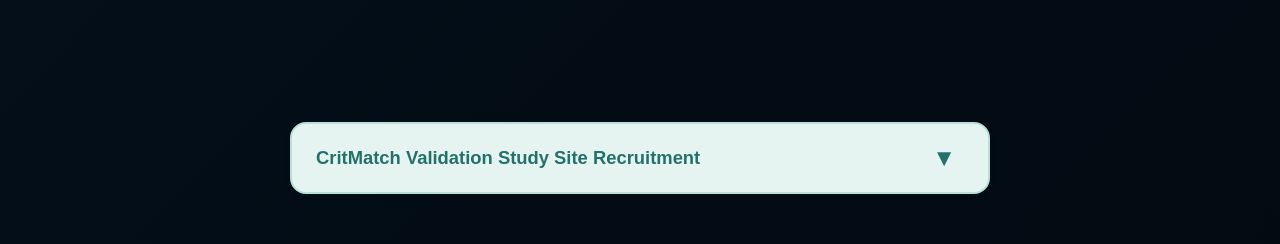
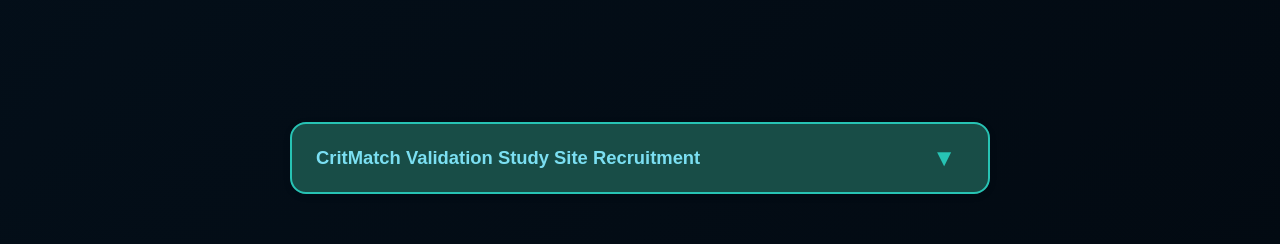
Before and after one commit to bevroy/CritMatch-Research-Website, a React (Vite) app in the folder critmatch-branded-website/: page / in a window 1280 px wide. Shown: the part 3263-3507 px from the top of the page. Built offline with nearby package versions, Linux system fonts and the light colour scheme.

Commit message:
Style recruitment dropdown: dark green background, teal outline, light teal font for banner

```diff
--- a/critmatch-branded-website/src/components/Recruitment.jsx
+++ b/critmatch-branded-website/src/components/Recruitment.jsx
@@ -7,37 +7,14 @@ const Recruitment = () => {
 
   return (
     <div style={{maxWidth: 700, margin: "2rem auto"}}>
-      <div
-        style={{
-          background: "#e6f4f1",
-          border: "2px solid #b7e0d8",
-          borderRadius: 16,
-          boxShadow: "0 2px 8px rgba(0,0,0,0.03)",
-          padding: open ? "0 0 1.5rem 0" : 0,
-          transition: "box-shadow 0.2s"
-        }}
-      >
+      <div className="recruitment-dropdown-container">
         <button
+          className="recruitment-dropdown-btn"
           onClick={() => setOpen((o) => !o)}
-          style={{
-            display: "flex",
-            alignItems: "center",
-            justifyContent: "space-between",
-            width: "100%",
-            background: "none",
-            border: "none",
-            padding: "1.25rem 2rem 1.25rem 1.5rem",
-            fontSize: "1.15rem",
-            fontWeight: 600,
-            color: "#24706b",
-            cursor: "pointer",
-            borderRadius: 16,
-            outline: "none"
-          }}
           aria-expanded={open}
           aria-controls="recruitment-content"
         >
-          <span>CritMatch Validation Study Site Recruitment</span>
+          <span className="recruitment-dropdown-title">CritMatch Validation Study Site Recruitment</span>
           <span style={{fontSize: "1.5rem", marginLeft: 12}}>{open ? "▲" : "▼"}</span>
         </button>
         {open && (
--- a/critmatch-branded-website/src/styles.css
+++ b/critmatch-branded-website/src/styles.css
@@ -1,3 +1,40 @@
+/* Recruitment Dropdown Custom Styles */
+.recruitment-dropdown-container {
+  background: #184d47; /* dark green */
+  border: 2.5px solid var(--teal);
+  border-radius: 16px;
+  box-shadow: 0 2px 8px rgba(0,0,0,0.07);
+  padding: 0;
+  transition: box-shadow 0.2s;
+}
+
+.recruitment-dropdown-btn {
+  display: flex;
+  align-items: center;
+  justify-content: space-between;
+  width: 100%;
+  background: none;
+  border: none;
+  padding: 1.25rem 2rem 1.25rem 1.5rem;
+  font-size: 1.15rem;
+  font-weight: 600;
+  color: var(--teal);
+  cursor: pointer;
+  border-radius: 16px;
+  outline: none;
+  transition: background 0.2s, color 0.2s;
+}
+
+.recruitment-dropdown-btn:focus, .recruitment-dropdown-btn:hover {
+  background: rgba(39,195,180,0.08);
+  color: #7bdff2;
+}
+
+.recruitment-dropdown-title {
+  color: #7bdff2; /* light teal */
+  font-family: inherit;
+  font-weight: 700;
+}
 :root {
   --navy: #061827;
   --navy-2: #0a2236;
```
